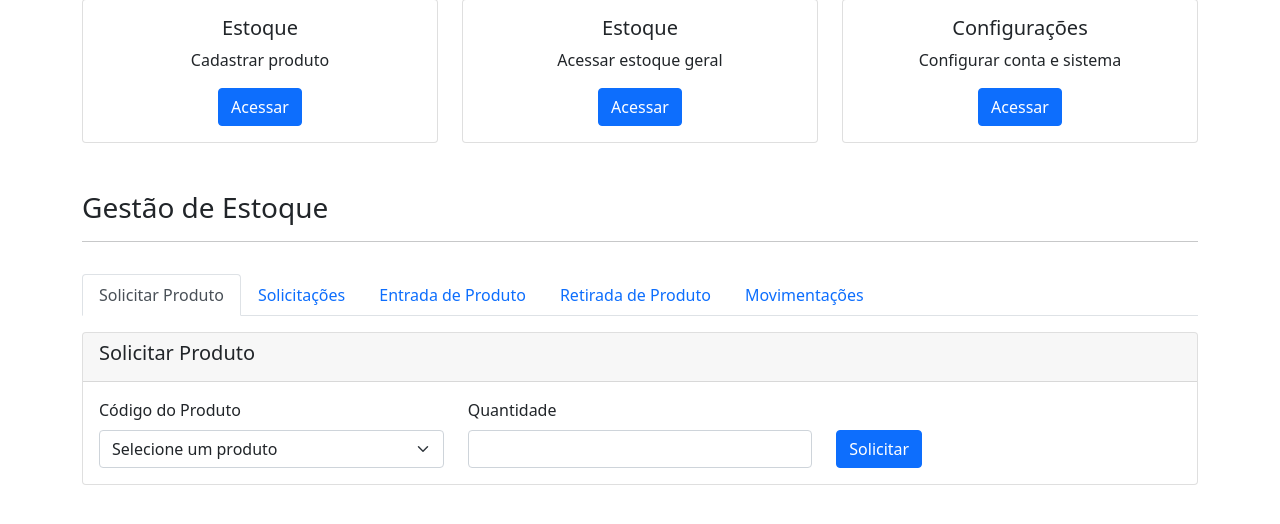
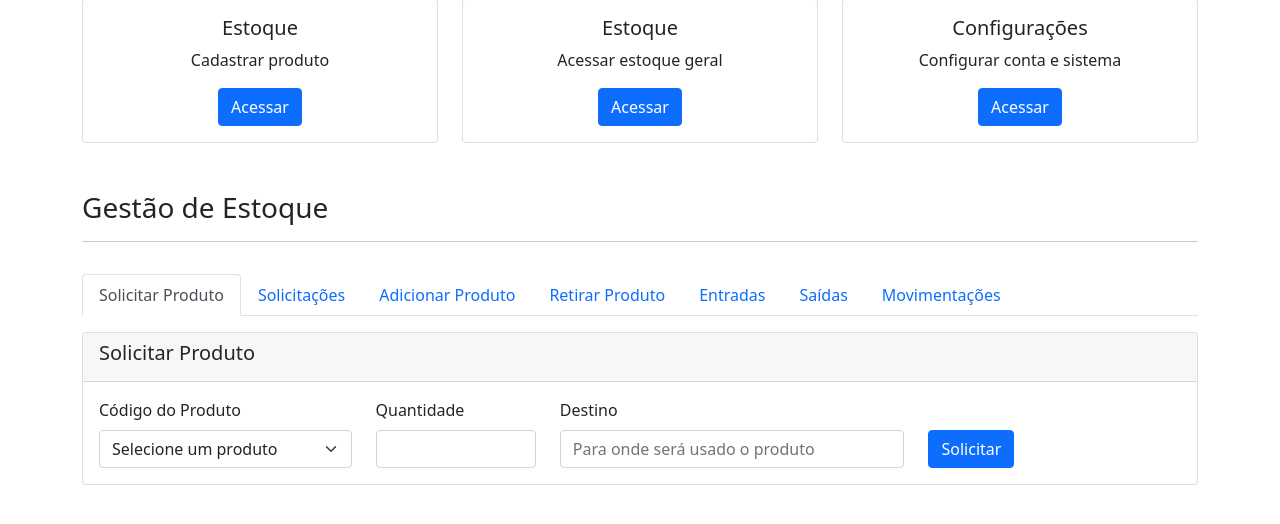
Before and after one commit to V1ct0rOliveira/PFC, a Django app: page /dashboard/ in a window 1280 px wide. Shown: the part 191-715 px from the top of the page. Run offline with Django 5.2, Linux system fonts and the light colour scheme; the visitor is signed in with stand-in values (Sample User, id 1); data comes from the database, SQL or seed files in the repository; data that the repository does not hold is empty.

Commit message:
Adição de entradas / saidas

```diff
--- a/app/models.py
+++ b/app/models.py
@@ -47,6 +47,7 @@ class Saidas(models.Model):
     # Contém informações sobre as saídas de produtos
     produto = models.ForeignKey(Product, on_delete=models.CASCADE)
     quantidade = models.IntegerField()
+    destino = models.CharField(max_length=200, help_text="Para onde o produto será destinado")
     data_saida = models.DateTimeField(auto_now_add=True)
     usuario = models.ForeignKey(CustomUser, on_delete=models.CASCADE)
 
@@ -64,6 +65,7 @@ class Solicitacao(models.Model):
 
     produto = models.ForeignKey(Product, on_delete=models.CASCADE)
     quantidade = models.IntegerField()
+    destino = models.CharField(max_length=200, help_text="Para onde o produto será destinado")
     status = models.CharField(max_length=10, choices=STATUS_CHOICES, default='PENDENTE')
     data_solicitacao = models.DateTimeField(auto_now_add=True)
     solicitante = models.ForeignKey(CustomUser, on_delete=models.CASCADE, related_name='solicitacoes_feitas')
--- a/app/urls.py
+++ b/app/urls.py
@@ -17,7 +17,7 @@ urlpatterns = [
     path('aprovar-solicitacao/<int:solicitacao_id>/', views.aprovar_solicitacao, name='aprovar_solicitacao'),
     path('reprovar-solicitacao/<int:solicitacao_id>/', views.reprovar_solicitacao, name='reprovar_solicitacao'),
     path('entrada-produto/', views.entrada_produto, name='entrada_produto'),
-    path('retirar-produto/<int:solicitacao_id>/', views.retirar_produto, name='retirar_produto'),
+    path('retirada-direta/', views.retirada_direta, name='retirada_direta'),
     path('movimentacoes/', views.listar_movimentacoes, name='listar_movimentacoes'),
     path('configuracoes/', views.configuracoes, name='configuracoes'),
 ]
--- a/app/views.py
+++ b/app/views.py
@@ -7,7 +7,7 @@ from django.http import HttpResponseForbidden
 from django.db import transaction
 from django.utils import timezone
 from django.db.models import Q
-from .models import CustomUser, Product, Solicitacao, Movimentacao  # Modelos personalizados da aplicação
+from .models import CustomUser, Product, Solicitacao, Movimentacao, Saidas, Entradas  # Modelos personalizados da aplicação
 
 def home(request):
     """View da página inicial do sistema"""
@@ -76,15 +76,14 @@ def dashboard(request):
     # Dados para o dashboard
     produtos = Product.objects.all()
     solicitacoes_pendentes = Solicitacao.objects.filter(status='PENDENTE').order_by('-data_solicitacao')
-    minhas_solicitacoes_aprovadas = Solicitacao.objects.filter(
-        solicitante=request.user,
-        status='APROVADA'
-    ).order_by('-data_aprovacao')
+    entradas_recentes = Entradas.objects.select_related('produto', 'usuario').order_by('-data_entrada')[:50]
+    saidas_recentes = Saidas.objects.select_related('produto', 'usuario').order_by('-data_saida')[:50]
 
     context = {
         'produtos': produtos,
         'solicitacoes_pendentes': solicitacoes_pendentes,
-        'minhas_solicitacoes_aprovadas': minhas_solicitacoes_aprovadas,
+        'entradas_recentes': entradas_recentes,
+        'saidas_recentes': saidas_recentes,
     }
 
     return render(request, 'dashboard.html', context)
@@ -296,9 +295,14 @@ def solicitar_produto(request):
     if request.method == 'POST':
         codigo = request.POST.get('codigo')
         quantidade = int(request.POST.get('quantidade', 0))
+        destino = request.POST.get('destino', '').strip()
 
         if quantidade <= 0:
             messages.error(request, 'Quantidade deve ser maior que zero')
+            return redirect('dashboard')
+
+        if not destino:
+            messages.error(request, 'Campo destino é obrigatório')
             return redirect('dashboard')
 
         try:
@@ -311,6 +315,7 @@ def solicitar_produto(request):
         solicitacao = Solicitacao.objects.create(
             produto=produto,
             quantidade=quantidade,
+            destino=destino,
             solicitante=request.user
         )
 
@@ -321,7 +326,7 @@ def solicitar_produto(request):
             quantidade=quantidade,
             usuario=request.user,
             referencia_id=solicitacao.id,
-            observacao=f'Solicitação #{solicitacao.id} criada'
+            observacao=f'Solicitação #{solicitacao.id} criada - Destino: {destino}'
         )
 
         messages.success(request, f'Solicitação #{solicitacao.id} criada com sucesso!')
@@ -331,24 +336,45 @@ def solicitar_produto(request):
 
 @login_required
 def aprovar_solicitacao(request, solicitacao_id):
-    """View para aprovar solicitação"""
+    """View para aprovar solicitação e executar retirada automaticamente"""
     solicitacao = get_object_or_404(Solicitacao, id=solicitacao_id, status='PENDENTE')
+    produto = solicitacao.produto
 
-    solicitacao.status = 'APROVADA'
-    solicitacao.aprovador = request.user
-    solicitacao.data_aprovacao = timezone.now()
-    solicitacao.save()
+    # Verificar se há estoque suficiente
+    if produto.quantidade < solicitacao.quantidade:
+        messages.error(request, f'Estoque insuficiente para aprovação. Disponível: {produto.quantidade}, Solicitado: {solicitacao.quantidade}')
+        return redirect('dashboard')
 
-    # Registrar movimentação
-    Movimentacao.objects.create(
-        tipo='APROVACAO',
-        produto=solicitacao.produto,
-        usuario=request.user,
-        referencia_id=solicitacao.id,
-        observacao=f'Solicitação #{solicitacao.id} aprovada'
-    )
+    with transaction.atomic():
+        # Aprovar solicitação
+        solicitacao.status = 'ATENDIDA'  # Já marca como atendida
+        solicitacao.aprovador = request.user
+        solicitacao.data_aprovacao = timezone.now()
+        solicitacao.save()
 
-    messages.success(request, f'Solicitação #{solicitacao.id} aprovada!')
+        # Executar retirada automaticamente
+        produto.quantidade -= solicitacao.quantidade
+        produto.save()
+
+        # Criar registro de saída
+        Saidas.objects.create(
+            produto=produto,
+            quantidade=solicitacao.quantidade,
+            destino=solicitacao.destino,
+            usuario=request.user
+        )
+
+        # Registrar movimentação
+        Movimentacao.objects.create(
+            tipo='RETIRADA',
+            produto=produto,
+            quantidade=solicitacao.quantidade,
+            usuario=request.user,
+            referencia_id=solicitacao.id,
+            observacao=f'Solicitação #{solicitacao.id} aprovada e retirada executada automaticamente - Destino: {solicitacao.destino}'
+        )
+
+    messages.success(request, f'Solicitação #{solicitacao.id} aprovada e retirada executada automaticamente!')
     return redirect('dashboard')
 
 @login_required
@@ -386,7 +412,7 @@ def entrada_produto(request):
             produto.quantidade += quantidade
             produto.save()
 
-            # Registrar movimentação
+            # Registrar na tabela movimentação
             Movimentacao.objects.create(
                 tipo='ENTRADA',
                 produto=produto,
@@ -395,45 +421,68 @@ def entrada_produto(request):
                 observacao=f'Entrada de {quantidade} unidades'
             )
 
+            # Criar registro de entrada
+            Entradas.objects.create(
+                produto=produto,
+                quantidade=quantidade,
+                usuario=request.user,
+            )
+
         messages.success(request, f'Entrada de {quantidade} unidades de {produto.nome} registrada!')
         return redirect('dashboard')
 
     return redirect('dashboard')
 
 @login_required
-def retirar_produto(request, solicitacao_id):
-    """View para retirada de produtos"""
-    solicitacao = get_object_or_404(Solicitacao, id=solicitacao_id, status='APROVADA')
+def retirada_direta(request):
+    """View para retirada direta de produtos (sem solicitação)"""
+    if request.method == 'POST':
+        codigo = request.POST.get('codigo')
+        quantidade = int(request.POST.get('quantidade', 0))
+        destino = request.POST.get('destino', '').strip()
 
-    # Verificar se o usuário é o solicitante
-    if solicitacao.solicitante != request.user:
-        return HttpResponseForbidden('Você não tem permissão para retirar este produto')
+        if quantidade <= 0:
+            messages.error(request, 'Quantidade deve ser maior que zero')
+            return redirect('dashboard')
 
-    produto = solicitacao.produto
+        if not destino:
+            messages.error(request, 'Campo destino é obrigatório')
+            return redirect('dashboard')
 
-    # Verificar saldo suficiente
-    if produto.quantidade < solicitacao.quantidade:
-        messages.error(request, f'Estoque insuficiente. Disponível: {produto.quantidade}, Solicitado: {solicitacao.quantidade}')
+        try:
+            produto = Product.objects.get(codigo=codigo)
+        except Product.DoesNotExist:
+            messages.error(request, 'Produto não encontrado')
+            return redirect('dashboard')
+
+        # Verificar estoque suficiente
+        if produto.quantidade < quantidade:
+            messages.error(request, f'Estoque insuficiente. Disponível: {produto.quantidade}, Solicitado: {quantidade}')
+            return redirect('dashboard')
+
+        with transaction.atomic():
+            # Atualizar estoque
+            produto.quantidade -= quantidade
+            produto.save()
+
+            # Criar registro de saída
+            Saidas.objects.create(
+                produto=produto,
+                quantidade=quantidade,
+                destino=destino,
+                usuario=request.user
+            )
+
+            # Registrar movimentação
+            Movimentacao.objects.create(
+                tipo='RETIRADA',
+                produto=produto,
+                quantidade=quantidade,
+                usuario=request.user,
+                observacao=f'Retirada direta de {quantidade} unidades - Destino: {destino}'
+            )
+
+        messages.success(request, f'Retirada de {quantidade} unidades de {produto.nome} realizada com sucesso!')
         return redirect('dashboard')
 
-    with transaction.atomic():
-        # Atualizar estoque
-        produto.quantidade -= solicitacao.quantidade
-        produto.save()
-
-        # Atualizar solicitação
-        solicitacao.status = 'ATENDIDA'
-        solicitacao.save()
-
-        # Registrar movimentação
-        Movimentacao.objects.create(
-            tipo='RETIRADA',
-            produto=produto,
-            quantidade=solicitacao.quantidade,
-            usuario=request.user,
-            referencia_id=solicitacao.id,
-            observacao=f'Retirada da solicitação #{solicitacao.id}'
-        )
-
-    messages.success(request, f'Retirada de {solicitacao.quantidade} unidades de {produto.nome} realizada!')
     return redirect('dashboard')
--- a/templates/dashboard.html
+++ b/templates/dashboard.html
@@ -60,10 +60,16 @@
         <button class="nav-link" id="solicitacoes-tab" data-bs-toggle="tab" data-bs-target="#solicitacoes" type="button" role="tab">Solicitações</button>
     </li>
     <li class="nav-item" role="presentation">
-        <button class="nav-link" id="entrada-tab" data-bs-toggle="tab" data-bs-target="#entrada" type="button" role="tab">Entrada de Produto</button>
+        <button class="nav-link" id="entrada-tab" data-bs-toggle="tab" data-bs-target="#entrada" type="button" role="tab">Adicionar Produto</button>
     </li>
     <li class="nav-item" role="presentation">
-        <button class="nav-link" id="retirada-tab" data-bs-toggle="tab" data-bs-target="#retirada" type="button" role="tab">Retirada de Produto</button>
+        <button class="nav-link" id="retirada-tab" data-bs-toggle="tab" data-bs-target="#retirada" type="button" role="tab">Retirar Produto</button>
+    </li>
+    <li class="nav-item" role="presentation">
+        <button class="nav-link" id="entradas-tab" data-bs-toggle="tab" data-bs-target="#entradas" type="button" role="tab">Entradas</button>
+    </li>
+    <li class="nav-item" role="presentation">
+        <button class="nav-link" id="saidas-tab" data-bs-toggle="tab" data-bs-target="#saidas" type="button" role="tab">Saídas</button>
     </li>
     <li class="nav-item" role="presentation">
         <button class="nav-link" id="movimentacoes-tab" data-bs-toggle="tab" data-bs-target="#movimentacoes" type="button" role="tab">Movimentações</button>
@@ -83,7 +89,7 @@
                 <form method="POST" action="{% url 'solicitar_produto' %}">
                     {% csrf_token %}
                     <div class="row">
-                        <div class="col-md-4">
+                        <div class="col-md-3">
                             <label for="codigo" class="form-label">Código do Produto</label>
                             <select class="form-select" id="codigo" name="codigo" required>
                                 <option value="">Selecione um produto</option>
@@ -92,11 +98,15 @@
                                 {% endfor %}
                             </select>
                         </div>
-                        <div class="col-md-4">
+                        <div class="col-md-2">
                             <label for="quantidade" class="form-label">Quantidade</label>
                             <input type="number" class="form-control" id="quantidade" name="quantidade" min="1" required>
                         </div>
-                        <div class="col-md-4 d-flex align-items-end">
+                        <div class="col-md-4">
+                            <label for="destino" class="form-label">Destino</label>
+                            <input type="text" class="form-control" id="destino" name="destino" placeholder="Para onde será usado o produto" required>
+                        </div>
+                        <div class="col-md-3 d-flex align-items-end">
                             <button type="submit" class="btn btn-primary">Solicitar</button>
                         </div>
                     </div>
@@ -121,6 +131,7 @@
                                 <th>Código</th>
                                 <th>Nome</th>
                                 <th>Quantidade</th>
+                                <th>Destino</th>
                                 <th>Solicitante</th>
                                 <th>Data/Hora</th>
                                 <th>Status</th>
@@ -134,11 +145,12 @@
                                 <td>{{ solicitacao.produto.codigo }}</td>
                                 <td>{{ solicitacao.produto.nome }}</td>
                                 <td>{{ solicitacao.quantidade }}</td>
+                                <td>{{ solicitacao.destino }}</td>
                                 <td>{{ solicitacao.solicitante.nome }}</td>
                                 <td>{{ solicitacao.data_solicitacao|date:"d/m/Y H:i" }}</td>
                                 <td><span class="badge bg-warning">{{ solicitacao.status }}</span></td>
                                 <td>
-                                    <a href="{% url 'aprovar_solicitacao' solicitacao.id %}" class="btn btn-sm btn-success me-1">Aprovar</a>
+                                    <a href="{% url 'aprovar_solicitacao' solicitacao.id %}" class="btn btn-sm btn-success me-1">Aprovar e Retirar</a>
                                     <a href="{% url 'reprovar_solicitacao' solicitacao.id %}" class="btn btn-sm btn-danger">Reprovar</a>
                                 </td>
                             </tr>
@@ -189,46 +201,118 @@
     <div class="tab-pane fade" id="retirada" role="tabpanel">
         <div class="card">
             <div class="card-header">
-                <h5>Minhas Solicitações Aprovadas</h5>
+                <h5>Retirada Direta de Produto</h5>
             </div>
             <div class="card-body">
-                {% if minhas_solicitacoes_aprovadas %}
+                <form method="POST" action="{% url 'retirada_direta' %}">
+                    {% csrf_token %}
+                    <div class="row">
+                        <div class="col-md-3">
+                            <label for="codigo_retirada" class="form-label">Código do Produto</label>
+                            <select class="form-select" id="codigo_retirada" name="codigo" required>
+                                <option value="">Selecione um produto</option>
+                                {% for produto in produtos %}
+                                <option value="{{ produto.codigo }}">{{ produto.codigo }} - {{ produto.nome }} (Estoque: {{ produto.quantidade }})</option>
+                                {% endfor %}
+                            </select>
+                        </div>
+                        <div class="col-md-2">
+                            <label for="quantidade_retirada" class="form-label">Quantidade</label>
+                            <input type="number" class="form-control" id="quantidade_retirada" name="quantidade" min="1" required>
+                        </div>
+                        <div class="col-md-4">
+                            <label for="destino_retirada" class="form-label">Destino</label>
+                            <input type="text" class="form-control" id="destino_retirada" name="destino" placeholder="Para onde será usado o produto" required>
+                        </div>
+                        <div class="col-md-3 d-flex align-items-end">
+                            <button type="submit" class="btn btn-danger">Retirar</button>
+                        </div>
+                    </div>
+                </form>
+                <div class="mt-3">
+                    <small class="text-muted">
+                        <strong>Nota:</strong> Esta é uma retirada direta que não requer aprovação. O produto será retirado imediatamente do estoque.
+                    </small>
+                </div>
+            </div>
+        </div>
+    </div>
+
+    <!-- Aba Entradas -->
+    <div class="tab-pane fade" id="entradas" role="tabpanel">
+        <div class="card">
+            <div class="card-header">
+                <h5>Histórico de Entradas</h5>
+            </div>
+            <div class="card-body">
+                {% if entradas_recentes %}
                 <div class="table-responsive">
                     <table class="table table-striped">
                         <thead>
                             <tr>
-                                <th>ID</th>
+                                <th>Data/Hora</th>
                                 <th>Código</th>
-                                <th>Nome</th>
+                                <th>Produto</th>
                                 <th>Quantidade</th>
-                                <th>Estoque Atual</th>
-                                <th>Data Aprovação</th>
-                                <th>Ação</th>
+                                <th>Usuário</th>
                             </tr>
                         </thead>
                         <tbody>
-                            {% for solicitacao in minhas_solicitacoes_aprovadas %}
+                            {% for entrada in entradas_recentes %}
                             <tr>
-                                <td>{{ solicitacao.id }}</td>
-                                <td>{{ solicitacao.produto.codigo }}</td>
-                                <td>{{ solicitacao.produto.nome }}</td>
-                                <td>{{ solicitacao.quantidade }}</td>
-                                <td>{{ solicitacao.produto.quantidade }}</td>
-                                <td>{{ solicitacao.data_aprovacao|date:"d/m/Y H:i" }}</td>
-                                <td>
-                                    {% if solicitacao.produto.quantidade >= solicitacao.quantidade %}
-                                    <a href="{% url 'retirar_produto' solicitacao.id %}" class="btn btn-sm btn-primary">Retirar</a>
-                                    {% else %}
-                                    <span class="text-danger">Estoque insuficiente</span>
-                                    {% endif %}
-                                </td>
+                                <td>{{ entrada.data_entrada|date:"d/m/Y H:i" }}</td>
+                                <td>{{ entrada.produto.codigo }}</td>
+                                <td>{{ entrada.produto.nome }}</td>
+                                <td><span class="badge bg-success">+{{ entrada.quantidade }}</span></td>
+                                <td>{{ entrada.usuario.nome }}</td>
                             </tr>
                             {% endfor %}
                         </tbody>
                     </table>
                 </div>
                 {% else %}
-                <p class="text-muted">Você não possui solicitações aprovadas.</p>
+                <p class="text-muted">Nenhuma entrada registrada.</p>
+                {% endif %}
+            </div>
+        </div>
+    </div>
+
+    <!-- Aba Saídas -->
+    <div class="tab-pane fade" id="saidas" role="tabpanel">
+        <div class="card">
+            <div class="card-header">
+                <h5>Histórico de Saídas</h5>
+            </div>
+            <div class="card-body">
+                {% if saidas_recentes %}
+                <div class="table-responsive">
+                    <table class="table table-striped">
+                        <thead>
+                            <tr>
+                                <th>Data/Hora</th>
+                                <th>Código</th>
+                                <th>Produto</th>
+                                <th>Quantidade</th>
+                                <th>Destino</th>
+                                <th>Usuário</th>
+                            </tr>
+                        </thead>
+                        <tbody>
+                            {% for saida in saidas_recentes %}
+                            <tr>
+                                <td>{{ saida.data_saida|date:"d/m/Y H:i" }}</td>
+                                <td>{{ saida.produto.codigo }}</td>
+                                <td>{{ saida.produto.nome }}</td>
+                                <td><span class="badge bg-danger">-{{ saida.quantidade }}</span></td>
+                                <td>{{ saida.destino }}</td>
+                                <td>{{ saida.usuario.nome }}</td>
+                            </tr>
+                            {% endfor %}
+                        </tbody>
+                    </table>
+                </div>
+                {% else %}
+                <p class="text-muted">Nenhuma saída registrada.</p>
                 {% endif %}
             </div>
         </div>
```
